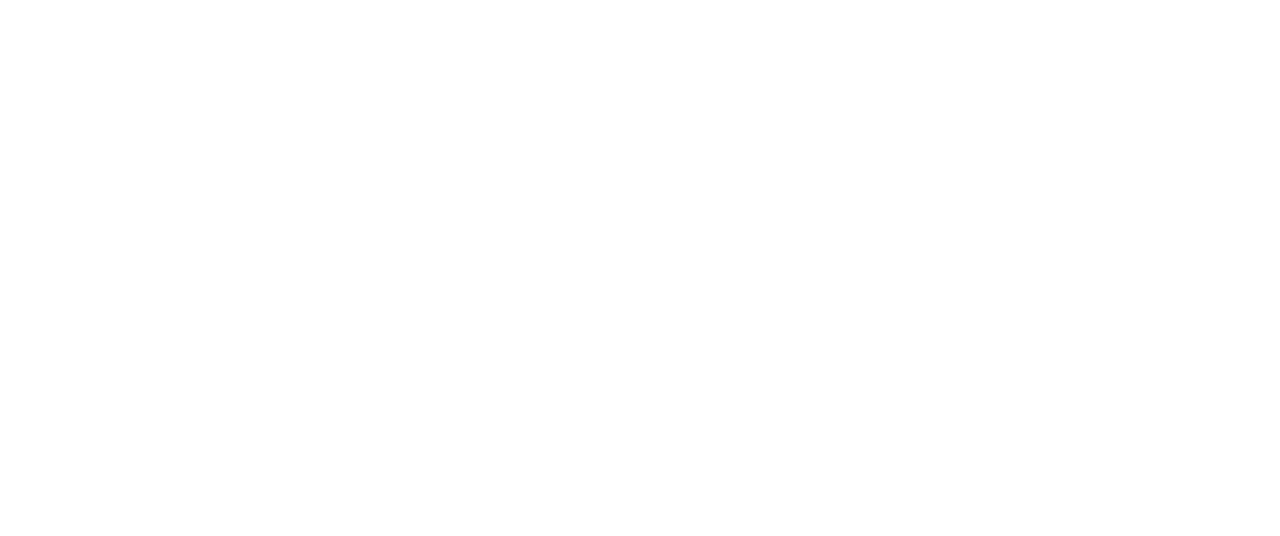
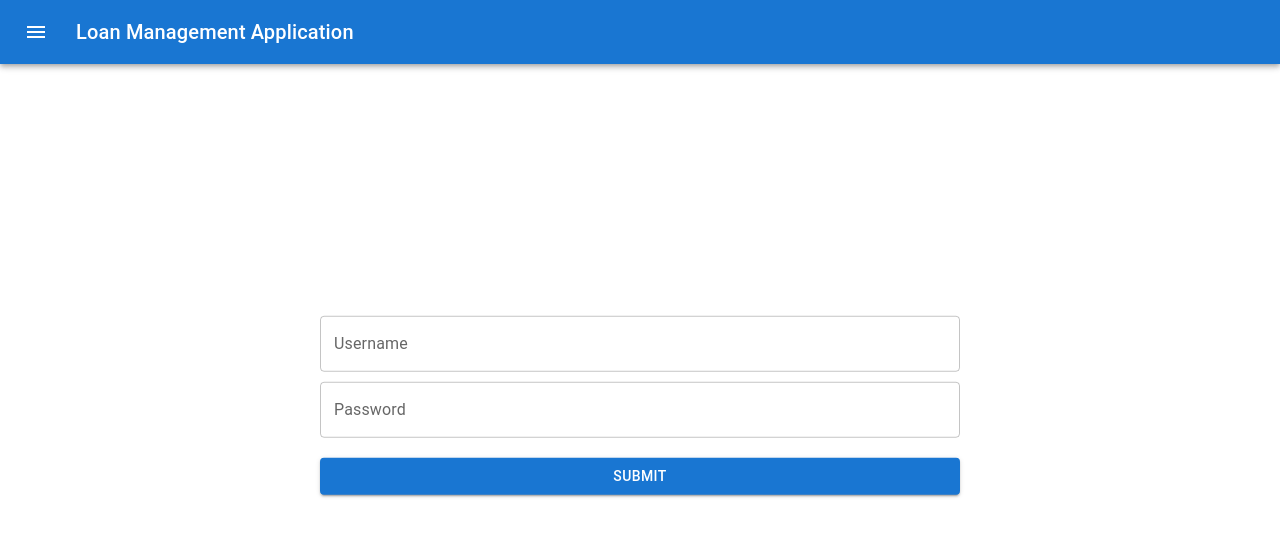
Before and after one commit to sakshijain009/Loan-Admin-Management-Application, a React (Vite) app in the folder frontend/: page /login in a window 1280 px wide. Before the commit this address had no page. Shown: the top 536 px of the page. Built offline with nearby package versions, Linux system fonts and the light colour scheme.

Commit message:
Login page

```diff
--- a/frontend/src/App.jsx
+++ b/frontend/src/App.jsx
@@ -1,6 +1,7 @@
 import { useState } from 'react'
 import { BrowserRouter as Router, Routes, Route } from 'react-router-dom'
 import Register from './components/Register';
+import Login from './components/Login';
 
 
 function App() {
@@ -10,6 +11,7 @@ function App() {
       <Router>
         <Routes>
           <Route path='/register' element={<Register/> } />
+          <Route path='/login' element={<Login/> } />
         </Routes>
       </Router>
     </>
--- /dev/null
+++ b/frontend/src/components/Login.css
@@ -0,0 +1,21 @@
+.login {
+    width: 50vw;
+    position: absolute;
+    top: 50%;
+    left: 50%;
+    transform: translate(-50%, -50%);
+}
+
+.login h2{
+    margin-top: 40px;
+}
+
+.text_login {
+    width: 100% !important;
+    margin-top: 10px !important;
+}
+
+.login_button {
+    margin-top: 20px !important;
+    width: 100% !important;
+}
--- /dev/null
+++ b/frontend/src/components/Login.jsx
@@ -0,0 +1,48 @@
+import React, { useState } from 'react'
+import TextField from '@mui/material/TextField';
+import Button from '@mui/material/Button'
+import Appbar from './Appbar';
+
+import './Login.css';
+
+const Login = () => {
+
+    const [username, setUsername] = useState("");
+    const [password, setPassword] = useState("");
+
+    async function handleSubmit(e) {
+        e.preventDefault()
+        console.log("Form Submitted");
+        let resp = {username, password};
+        console.log(resp);
+        // alert('Form Submitted Successfully');
+        // <Alert severity="success">This is a success alert — check it out!</Alert>
+        // axios.post('http://localhost:8080/addUser', resp)
+        // .then(response => console.log(response))
+        // .catch(err => console.log(err));
+    }
+
+    return (
+    <>
+        <Appbar />
+            <div className='login'>
+                {/* <h2>Login User</h2> */}
+
+                <TextField id="outlined-basic" label="Username" variant="outlined" className='text_login'
+                    onChange={
+                        e => setUsername(e.target.value)
+                    }/>
+                <TextField id="outlined-basic" label="Password" type="password" variant="outlined" className='text_login'
+                    onChange={
+                        e => setPassword(e.target.value)
+                    }/>
+                 <Button variant="contained" className='login_button'
+                    onClick={handleSubmit}>Submit</Button>
+            </div>
+
+
+    </>
+  )
+}
+
+export default Login;
```
